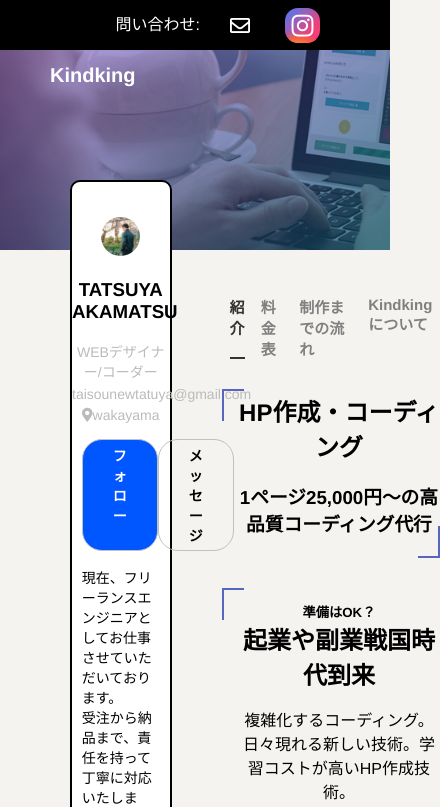
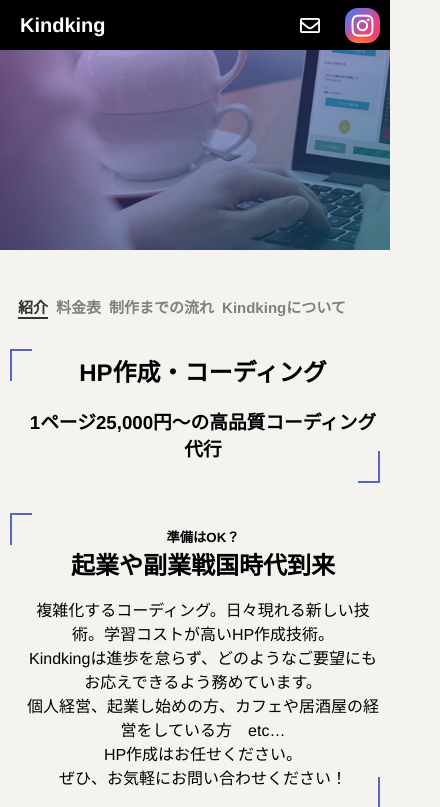
Before and after one commit to ThekindKing/HPmake, a plain HTML site: page index.html in a window 390 px wide. Shown: the top 807 px of the page, 440 px wide, since content can reach past the window. Drawn offline with Linux system fonts and the light colour scheme.

Commit message:
Update styles.css

```diff
--- a/styles.css
+++ b/styles.css
@@ -304,3 +304,30 @@ width: 60%;
   padding-bottom: 5px;
   border-bottom: 1px solid #fff;
 }
+/* レスポンシブ対応 */
+/* スマホ */
+@media (max-width: 670px) {
+  header h4{
+    padding-left:20px;
+  }
+ .apo{
+   display: none;
+ }
+ .insta_btn{
+   padding:0px 10px;
+ }
+ .mail-btn{
+   padding: 0px;
+ }
+ .profile{
+   display: none;
+ }
+ .Contents{
+   margin-right:10px;
+   margin-left:10px;
+   width: 100%;
+ }
+ .Contents-top a{
+   margin-right: 0px;
+ }
+}
```
